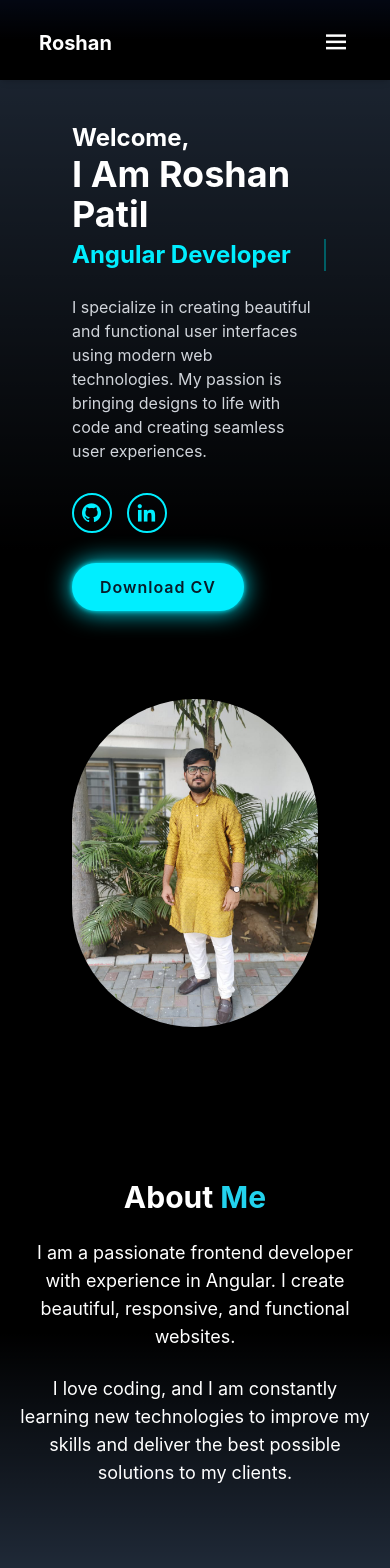
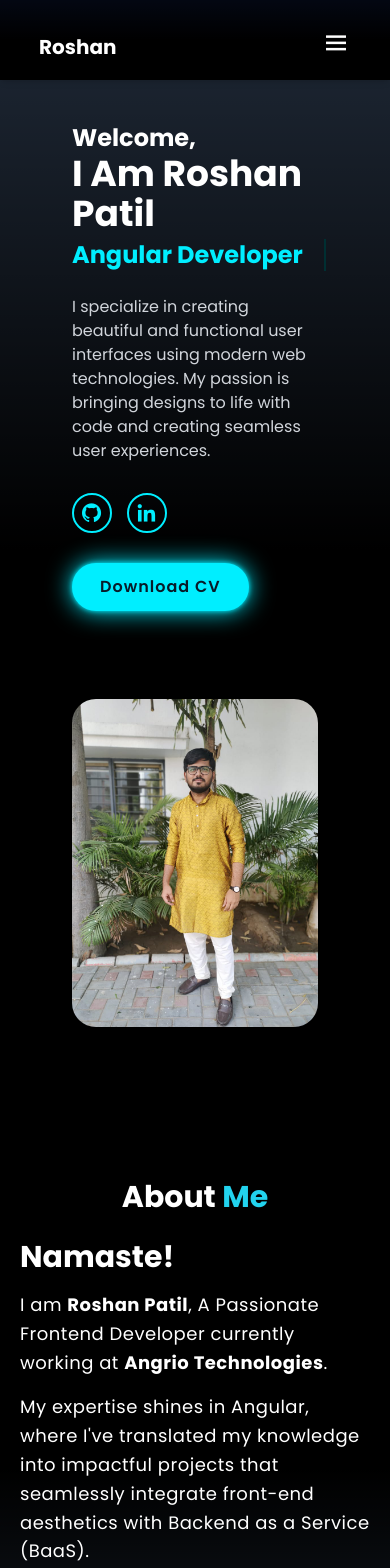
Before and after one commit to roshan348/Myy-Portfolio, an Angular app: page / in a window 390 px wide. Shown: the top 1568 px of the page. Built offline with nearby package versions, Linux system fonts and the light colour scheme.

Commit message:
some ui changes

```diff
--- a/src/app/portfolio/portfolio.component.html
+++ b/src/app/portfolio/portfolio.component.html
@@ -17,10 +17,10 @@
         >About</a
       >
       <a
-        href="#experinces"
+        href="#experience"
         style="--i: 3"
         class="mr-4 hover:text-gray-300 transition duration-300"
-        >Experince</a
+        >Experience</a
       >
       <a
         href="#skills"
@@ -41,9 +41,10 @@
         >Contact</a
       >
     </nav>
-    <button (click)="toggleNav()" class="menu-button">
-      <i class="bx bx-menu text-3xl"></i>
-    </button>
+
+    <div class="menu-button md:hidden" (click)="toggleNav()">
+      <i class="bx" [ngClass]="isNavOpen ? 'bx-x' : 'bx-menu'"></i>
+    </div>
   </div>
 </header>
 
@@ -60,19 +61,6 @@
 
 <div [class.blur]="isNavOpen" class="overlay" (click)="toggleNav()"></div>
 
-<!-- <div [class.open]="isNavOpen" class="side-nav">
-  <nav class="navbar">
-    <a href="#home" class="nav-link" (click)="toggleNav()">Home</a>
-    <a href="#about" class="nav-link" (click)="toggleNav()">About</a>
-    <a href="#services" class="nav-link" (click)="toggleNav()">Services</a>
-    <a href="#skills" class="nav-link" (click)="toggleNav()">Skills</a>
-    <a href="#projects" class="nav-link" (click)="toggleNav()">Projects</a>
-    <a href="#contact" class="nav-link" (click)="toggleNav()">Contact</a>
-  </nav>
-</div>
-
-<div [class.blur]="isNavOpen" class="overlay" (click)="toggleNav()"></div> -->
-
 <section
   id="home"
   class="bg-gradient-to-t from-black via-black bg-gray-800 p-12 flex flex-col md:flex-row items-center"
@@ -81,7 +69,7 @@
     <h3 class="text-2xl font-bold text-white animated-text">Welcome,</h3>
     <h1 class="text-4xl font-bold text-white text-name">I Am Roshan Patil</h1>
     <h2 class="text-2xl font-bold mb-4 text-white animated-text">
-       <span class="typing-text"></span>
+      <span class="typing-text"></span>
     </h2>
 
     <p class="text-gray-300">
@@ -99,15 +87,6 @@
         style="--i: 8"
         ><i class="bx bxl-linkedin ml-1.5 mt-1.5"></i
       ></a>
-      <!-- <a
-        href="https://www.facebook.com/profile.php?id=100044167509299"
-        style="--i: 9"
-        target="_blank"
-        ><i class="bx bxl-facebook ml-1.5 mt-1.5"></i
-      ></a> -->
-      <!-- <a href="#" style="--i: 10"
-        ><i class="bx bxl-instagram ml-1.5 mt-1.5"></i
-      ></a> -->
     </div>
     <a href="../../assets/Patil Roshan CV.pdf" target="_blank" class="btn-box"
       >Download CV</a
@@ -118,7 +97,7 @@
     <img
       src="../../assets/roshan-image.jpeg"
       alt="Profile Photo"
-      class="rounded-full w-80 h-full"
+      class="rounded-3xl w-80 h-full"
     />
   </div>
 </section>
@@ -131,7 +110,7 @@
     <img
       src="../../assets/roshan-image.jpeg"
       alt="Profile Photo"
-      class="rounded-full w-80 h-full"
+      class="rounded-3xl w-80 h-full"
     />
   </div>
 
@@ -139,73 +118,33 @@
     <h2 class="text-3xl font-bold mb-6">
       About <span class="text-3xl font-bold mb-6 text-cyan-400">Me</span>
     </h2>
+
+    <h2 class="text-3xl font-bold mb-3 text-start">Namaste!</h2>
+
+    <p class="text-lg mb-3">
+      I am <strong>Roshan Patil</strong>, A Passionate Frontend Developer
+      currently working at <strong>Angrio Technologies</strong>.
+    </p>
     <p class="text-lg mb-4">
-      I am a passionate frontend developer with experience in Angular. I create
-      beautiful, responsive, and functional websites.
+      My expertise shines in Angular, where I've translated my knowledge into
+      impactful projects that seamlessly integrate front-end aesthetics with
+      Backend as a Service (BaaS).
     </p>
-    <p class="text-lg">
-      I love coding, and I am constantly learning new technologies to improve my
-      skills and deliver the best possible solutions to my clients.
+    <p class="text-lg mb-4">
+      I thrive on creating intuitive user experiences and continuously explore
+      new technologies to elevate my craft. Let’s connect and create something
+      amazing together!
     </p>
   </div>
 </section>
 
-<!-- <section
-  id="services"
-  class="py-20 bg-gradient-to-t from-black via-black bg-gray-800"
->
-  <div class="services" id="services">
-    <div class="service-part text-white p-20">
-      <h1 class="sub-title text-center text-6xl pb-16">
-        My <span>Services</span>
-      </h1>
-      <div class="services-list">
-        <div
-          class="transition-transform transform hover:-translate-y-2 rounded-xl"
-        >
-          <i class="bx bx-code text-6xl mb-4 text-[#00eeff]"></i>
-          <h2 class="text-2xl font-medium mb-4">Web Development</h2>
-          <p>
-            Web development is the work involved in developing a website for the
-            Internet (World Wide Web) or an intranet (a private network).
-          </p>
-        </div>
-
-        <div
-          class="transition-transform transform hover:-translate-y-2 rounded-xl"
-        >
-          <i class="bx bx-crop text-6xl mb-4" style="color: #00eeff"></i>
-          <h2 class="text-2xl font-medium mb-4">Angular Development</h2>
-          <p>
-            An Angular developer develops web applications using analytical
-            reasoning, originality and problem-solving abilities.
-          </p>
-        </div>
-
-        <div
-          class="transition-transform transform hover:-translate-y-2 rounded-xl"
-        >
-          <i class="bx bxl-apple text-6xl mb-4" style="color: #00eeff"></i>
-          <h2 class="text-2xl font-medium mb-4">App Development</h2>
-          <p>
-            Mobile application development is the process of creating software
-            applications that run on a mobile device, and a typical mobile
-            application utilizes a network connection to work with remote
-            computing resources.
-          </p>
-        </div>
-      </div>
-    </div>
-  </div>
-</section> -->
-
 <section
-  id="experinces"
+  id="experience"
   class="py-20 bg-gradient-to-t from-black via-black bg-gray-800"
 >
   <div class="experience" id="experience">
     <div class="experience-part text-white p-20">
-      <h1 class="sub-title text-center text-6xl pb-16">
+      <h1 class="sub-title text-center text-5xl pb-16">
         My <span>Experience</span>
       </h1>
       <div class="experience-list">
@@ -246,11 +185,10 @@
   id="skills"
   class="py-20 bg-gradient-to-b from-black via-black bg-gray-800"
 >
-  <h1 class="sub-title text-white text-center text-6xl mb-10">
-    My <span>Skills</span>
+  <h1 class="sub-title text-white text-center text-5xl mb-10">
+    Skills & <span>Abilities</span>
   </h1>
   <div class="container1 text-white ml-96" id="skills">
-    <!-- <h1 class="heading1">Technical Skills</h1> -->
     <div class="Technical-bars">
       <div class="bar text-xl">
         <i style="color: #c95d2e" class="bx bxl-html5"></i>
@@ -311,9 +249,9 @@
 >
   <div class="text-white">
     <div class="main-text" id="project">
-      <h2>Latest <span>Project</span></h2>
+      <h2>Completed <span>Projects</span></h2>
 
-      <div class="px-5 project-content mt-10">
+      <div class="px-5 project-content mt-14">
         <div class="row m-0 p-0 w-100 ml-10 project-card">
           <img
             class="w-56 h-72"
@@ -377,7 +315,7 @@
 >
   <div class="contact-text text-white pt-10">
     <h2>Contact <span>Me</span></h2>
-    <h4>Let's Work Together</h4>
+    <h4 class="mt-5">Let's Work Together</h4>
     <p>
       I am passionate about creating innovative and efficient solutions through
       web development. With a keen eye for detail and a commitment to delivering
@@ -392,7 +330,7 @@
           >roshan.angrio&#64;gmail.com</a
         >
       </li>
-      <li class="mr-24 py-2">
+      <li class="mr-28 py-2">
         <i class="bx bx-phone-call mr-2"></i
         ><a target="_blank" href="tel:7984288693">7984288693</a>
       </li>
@@ -407,12 +345,6 @@
         target="_blank"
         ><i class="bx bxl-linkedin social-icon"></i
       ></a>
-      <!-- <a
-        href="https://www.facebook.com/profile.php?id=100044167509299"
-        target="_blank"
-        ><i class="bx bxl-facebook-circle social-icon"></i
-      ></a> -->
-      <!-- <a href=""><i class="bx bxl-instagram social-icon"></i></a> -->
     </div>
   </div>
 
@@ -480,8 +412,8 @@
       <input
         (click)="onSubmit()"
         type="submit"
-        value="Submit"
-        class="send"
+        value="Send Message"
+        class="send cursor-pointer"
         [disabled]="contactForm.invalid"
       />
     </form>
--- a/src/app/portfolio/portfolio.component.scss
+++ b/src/app/portfolio/portfolio.component.scss
@@ -218,6 +218,10 @@
   line-height: 1.4;
 }
 
+// .sub-title {
+//   color: #0ef;
+// }
+
 .sub-title span {
   color: #0ef;
 }
@@ -225,7 +229,7 @@
   display: grid;
   grid-template-columns: repeat(auto-fit, minmax(259px, 1fr));
   grid-gap: 80px;
-  margin-top: 50px;
+  // margin-top: 30px;
 }
 .experience-list div {
   background-color: transparent;
@@ -314,7 +318,7 @@
   // margin-top: 200px;
 }
 .main-text h2 {
-  font-size: 60px;
+  font-size: 40px;
   line-height: 1;
   text-align: center;
 }
@@ -403,7 +407,7 @@
   // margin-top: 130px;
 }
 .contact-text h2 {
-  font-size: 50px;
+  font-size: 40px;
   line-height: 1;
   text-align: center;
 }
@@ -537,12 +541,12 @@ header {
   z-index: 1000;
 }
 
-.menu-button {
-  background: none;
-  border: none;
-  cursor: pointer;
-  display: none;
-}
+// .menu-button {
+//   background: none;
+//   border: none;
+//   cursor: pointer;
+//   display: none;
+// }
 
 .side-nav {
   position: fixed;
@@ -599,9 +603,40 @@ header {
   padding-top: 8px;
 }
 
+.about-text h2,
+.about-text h3 {
+  text-shadow: 1px 1px 5px rgba(0, 0, 0, 0.7); /* Adds depth to headings */
+}
+
+.about-text p {
+  line-height: 1.6;
+  letter-spacing: 0.5px;
+  text-align: left;
+}
+
+// .about-img img {
+//   border: 4px solid rgba(0, 255, 255, 0.7); /* Adds a border to the image */
+//   box-shadow: 0 4px 20px rgba(0, 0, 0, 0.5); /* Adds shadow for depth */
+// }
+
 @media (max-width: 768px) and (min-width: 300px) {
   .menu-button {
-    display: block;
+    outline: none;
+    font-size: 30px;
+    cursor: pointer;
+    transition: transform 0.3s ease;
+  }
+
+  .menu-button i {
+    transition: transform 0.3s ease;
+  }
+
+  .menu-button .bx-menu {
+    transform: rotate(0);
+  }
+
+  .menu-button .bx-x {
+    transform: rotate(90deg);
   }
 
   .side-nav {
@@ -633,6 +668,11 @@ header {
     text-align: center;
     max-width: 100%;
     padding: 0 20px;
+  }
+  .about-text p {
+    line-height: 1.6; /* Increases space between lines for readability */
+    letter-spacing: 0.5px; /* Slightly increases space between letters */
+    margin-bottom: 1rem; /* Ensures consistent spacing between paragraphs */
   }
 
   .experience-part {
@@ -668,7 +708,7 @@ header {
   }
 
   .sub-title {
-    font-size: 2.5rem;
+    font-size: 2rem;
   }
 
   .container1 {
@@ -695,7 +735,7 @@ header {
   }
 
   .main-text h2 {
-    font-size: 40px;
+    font-size: 30px;
   }
 
   .project-card {
@@ -734,7 +774,7 @@ header {
   }
 
   .contact-text h2 {
-    font-size: 40px;
+    font-size: 30px;
   }
   .contact-text p {
     font-size: 15px;
@@ -759,8 +799,8 @@ header {
     margin: 0 auto;
   }
   .social-icon {
-    padding-left: 4px;
-    padding-top: 8px;
+    padding-left: 2px;
+    padding-top: 7px;
   }
 
   .send {
--- a/src/styles.scss
+++ b/src/styles.scss
@@ -1,4 +1,6 @@
 /* You can add global styles to this file, and also import other style files */
+
+@import url("https://fonts.googleapis.com/css2?family=Open+Sans:ital,wght@0,300..800;1,300..800&family=Poppins:ital,wght@0,100;0,200;0,300;0,400;0,500;0,600;0,700;0,800;0,900;1,100;1,200;1,300;1,400;1,500;1,600;1,700;1,800;1,900&display=swap");
 
 @tailwind base;
 @tailwind components;
@@ -7,3 +9,7 @@
 html {
   scroll-behavior: smooth;
 }
+
+* {
+  font-family: "Poppins", sans-serif;
+}
```
Also changed, not shown: src/app/portfolio/portfolio.component.ts (+0 -9 lines).
